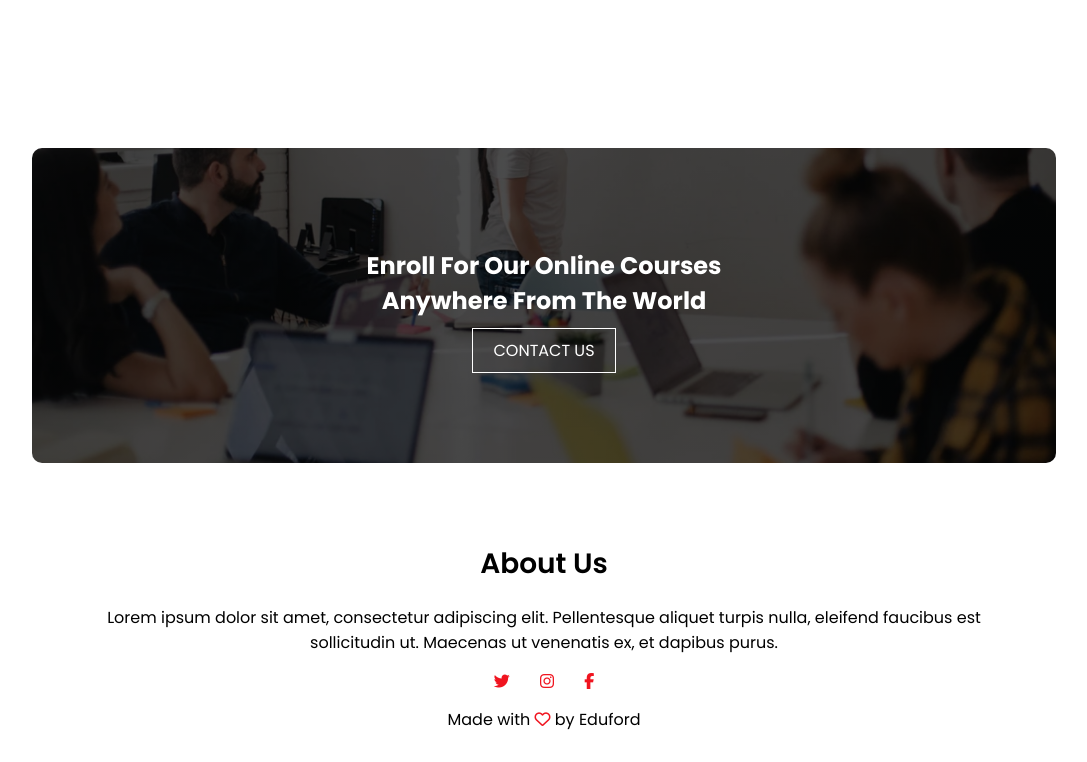
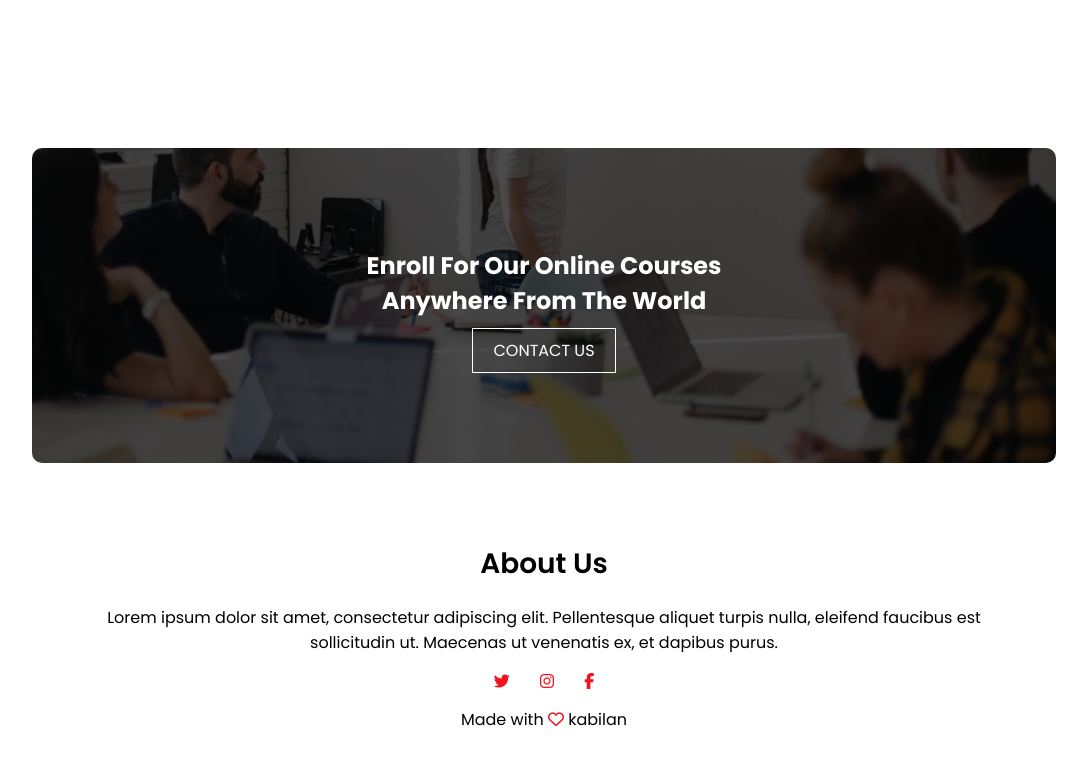
Before and after one commit to kabi2023/university, a plain HTML site: page index.html in a window 1280 px wide. Shown: the part 3067-3829 px from the top of the page, without its empty margins (96-1183 px from the left). Drawn offline with Linux system fonts and the light colour scheme.

Commit message:
Updated index.html and style.css

```diff
--- a/index.html
+++ b/index.html
@@ -161,7 +161,7 @@
             <i class="fa-brands fa-instagram"></i>
             <i class="fa-brands fa-facebook-f"></i>
         </div>
-        <p>Made with <i class="fa-regular fa-heart"></i> by Eduford</p>
+        <p>Made with <i class="fa-regular fa-heart"></i><a class="mail" href="mailto:kabilanoffical@gmail.com?subject=&body="> kabilan</a></p>
     </section>
 
 
--- a/style.css
+++ b/style.css
@@ -439,3 +439,8 @@ nav .fa-solid {
 p .fa-regular {
     color: #f0141f;
 }
+
+.mail{
+    text-decoration: none;
+    color: black;
+}
```
